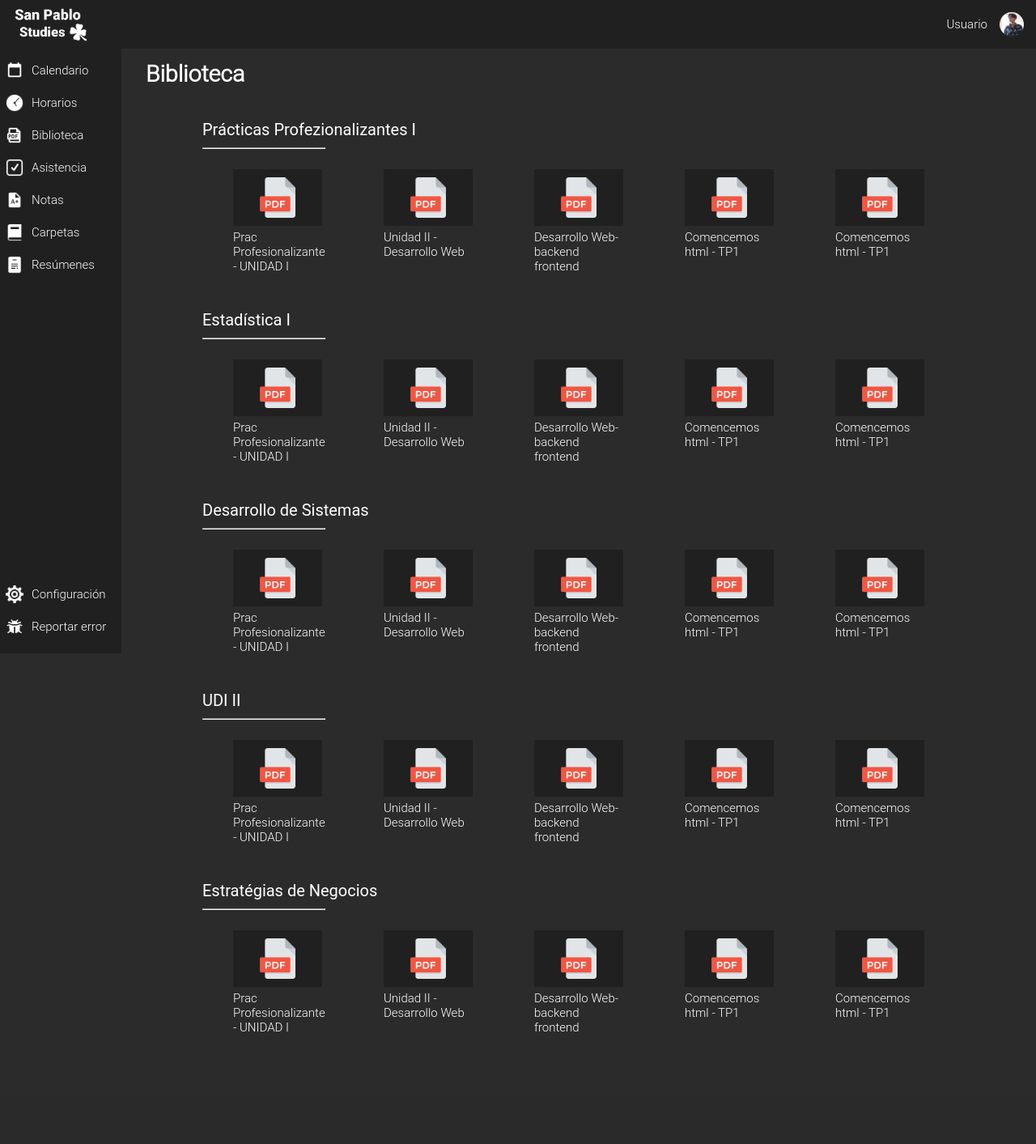
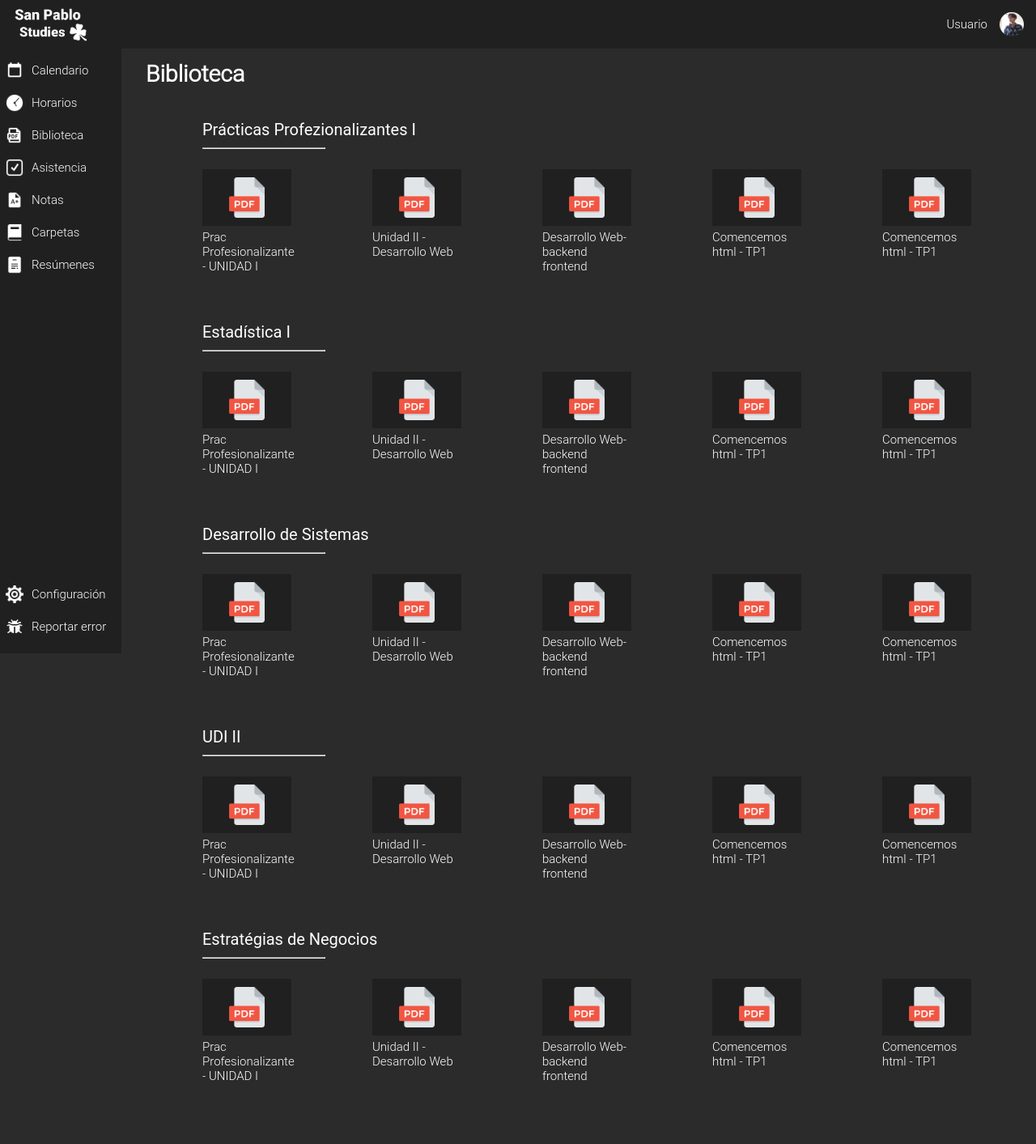
Before and after one commit to MaksiConGit/San-Pablo-Studies, a PHP site: page / in a window 1280 px wide; the page is wider, and only the part inside the window is pictured. Shown: that part at 81% size. Before the commit the page ends 1274 px from the top of that part, so only its background shows below. Run offline with PHP 8.4, Linux system fonts and the light colour scheme; some web fonts are replaced.

Commit message:
Se modificó el CSS para hacer que entren más PDFs

```diff
--- a/css/style.css
+++ b/css/style.css
@@ -161,7 +161,11 @@ body{
 
 #pdfs-biblioteca .div-materia{
     display: flex;
-    justify-content: space-around;
+}
+
+.div-materia{
+    overflow-x: scroll;
+    margin-bottom: 45px;
 }
 
 .div-materia div img{
@@ -172,7 +176,8 @@ body{
 #pdfs-biblioteca .div-materia .archivo{
     justify-content: center;
     align-items: center;
-    margin-bottom: 45px;
+    margin-bottom: 15px;
+    margin-right: 100px;
 }
 
 #pdfs-biblioteca .div-materia .archivo:hover{
```
